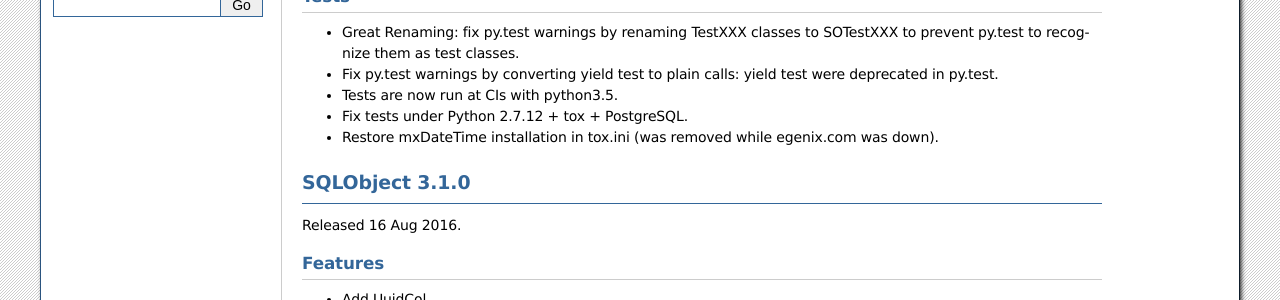
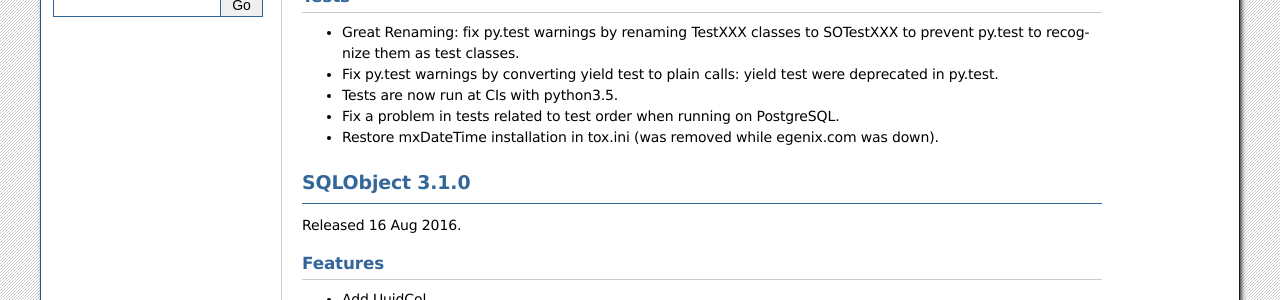
Before and after one commit to sqlobject/sqlobject, a Sphinx documentation site: the page built from docs/News.rst, in a window 1280 px wide. Shown: the part 605-905 px from the top of the page. Built offline with Sphinx 7.4.7, drawn with Linux system fonts in a browser that asks for light colours.

Commit message:
The problem is related to neither tox nor Python 2.7.12
The problem is reproducible now with any python and without tox.

[skip ci]

```diff
--- a/docs/News.rst
+++ b/docs/News.rst
@@ -26,7 +26,7 @@
 
 * Tests are now run at CIs with python3.5.
 
-* Fix tests under Python 2.7.12 + tox + PostgreSQL.
+* Fix a problem in tests related to test order when running on PostgreSQL.
 
 * Restore mxDateTime installation in tox.ini
   (was removed while egenix.com was down).
```
